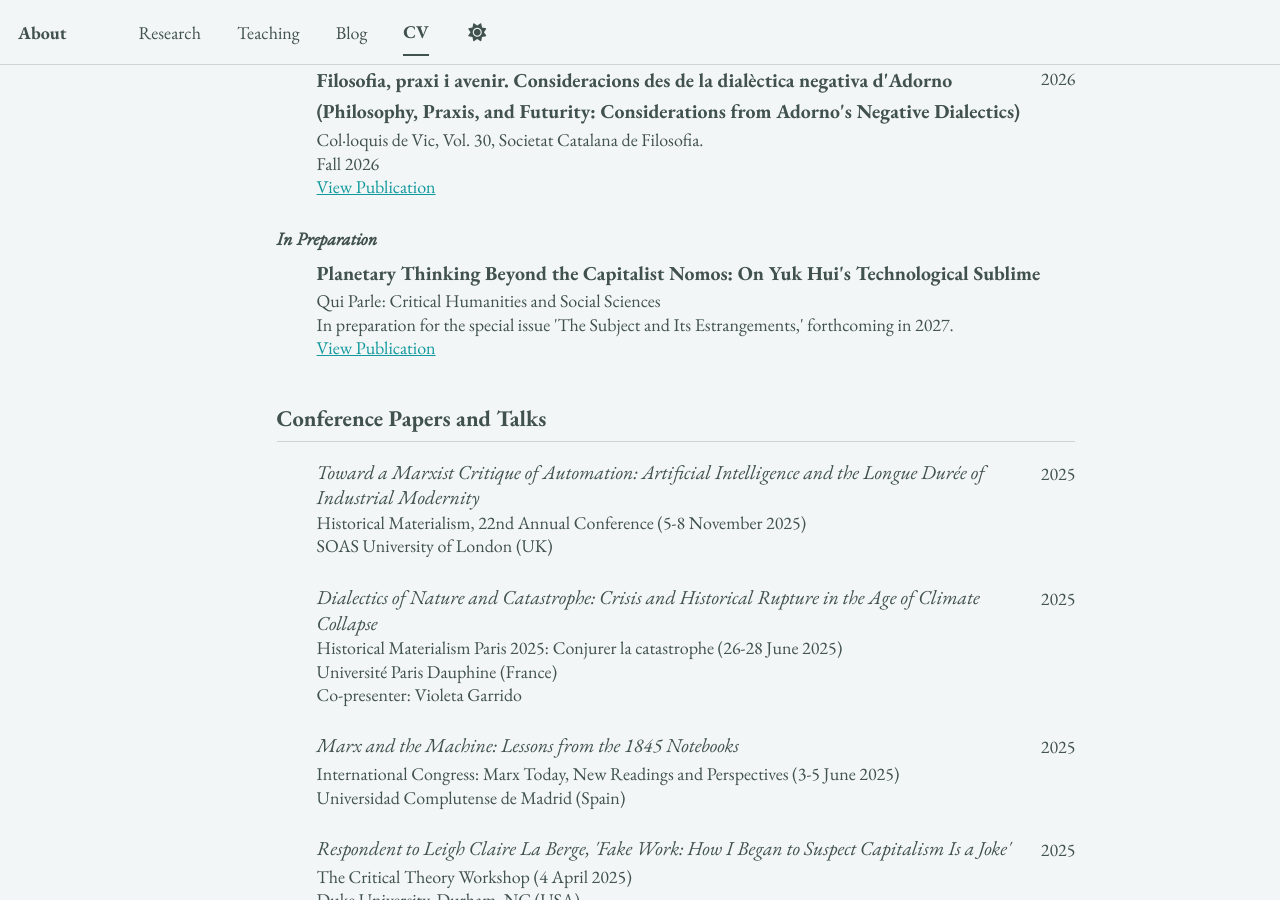
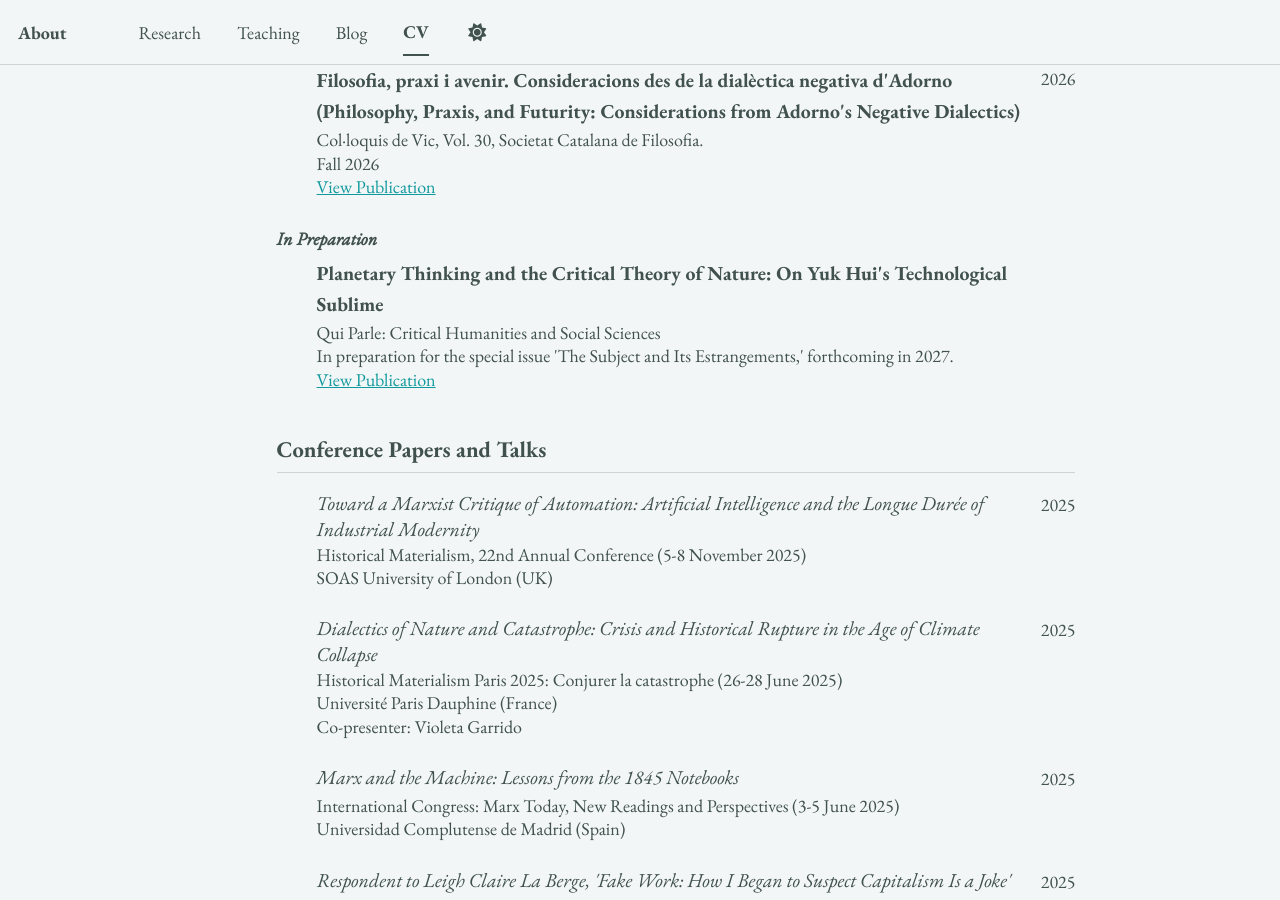
Before and after one commit to epujol90/epujol90.github.io, a Jekyll site: the page built from _pages/cv-json.md, in a window 1280 px wide and 900 px high, scrolled down 3170 px. Built offline with Jekyll 4.4.1, drawn with Linux system fonts in a browser that asks for light colours; a script bundle is joined from its source files by our own code; library files that are not in the unit come from our copies.

Commit message:
Update cv.json

```diff
--- a/_data/cv.json
+++ b/_data/cv.json
@@ -197,7 +197,7 @@
       "category": "Forthcoming/In Press"
     },
         {
-      "name": "Planetary Thinking Beyond the Capitalist Nomos: On Yuk Hui's Technological Sublime",
+      "name": "Planetary Thinking and the Critical Theory of Nature: On Yuk Hui's Technological Sublime",
       "publisher": "Qui Parle: Critical Humanities and Social Sciences",
       "releaseDate": "",
       "website": "https://quiparle.org/CfP-The-Subject-and-its-Estrangements",
```
